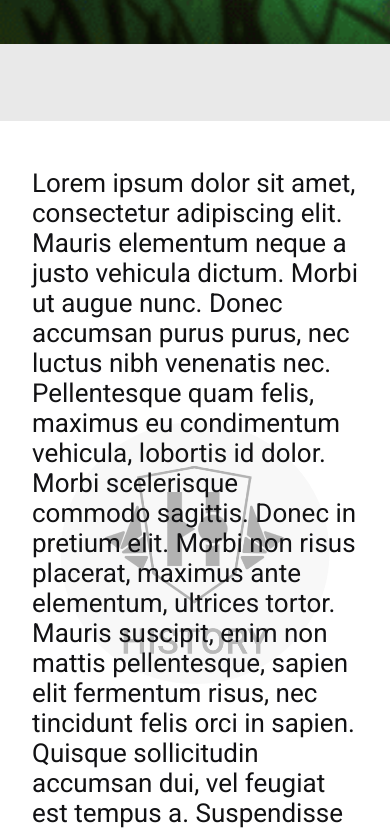
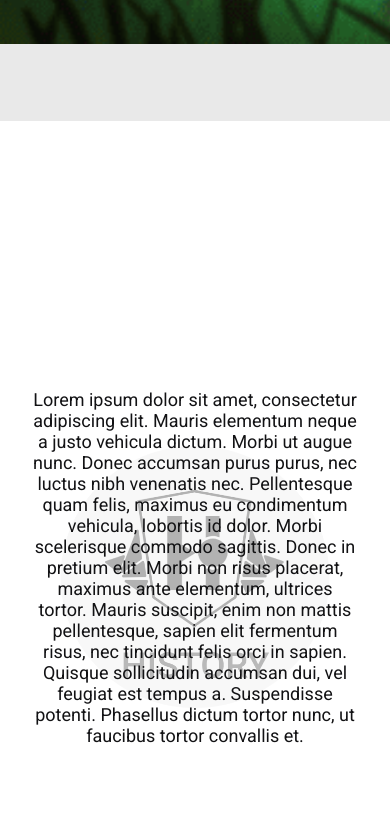
Before and after one commit to Preduh/hoffens-frontend, a Next.js app: page / in a window 390 px wide. Shown: the part 723-1553 px from the top of the page. Built offline with nearby package versions, Linux system fonts and the light colour scheme; no server answers.

Commit message:
Adapting to mobile

```diff
--- a/src/styles/pages/Home.ts
+++ b/src/styles/pages/Home.ts
@@ -103,9 +103,19 @@
   }
 
   @media (max-width: 800px) {
+    padding-top: 48px;
+
     img {
       width: 300px;
       height: 281px;
+    }
+
+    p {
+      display: flex;
+      align-items: center;
+      text-align: center;
+      height: 100%;
+      font-size: 18px;
     }
   }
 `;
```
